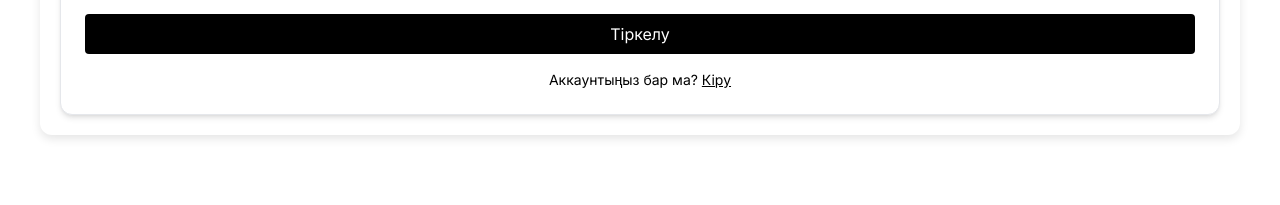
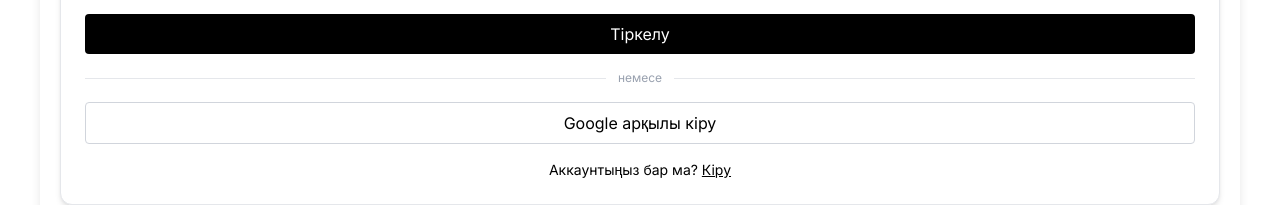
Before and after one commit to yessenbekov/daukey_app, a Next.js app: page /1/register in a window 1280 px wide. Shown: the part 377-582 px from the top of the page. Built offline with nearby package versions, Linux system fonts and the light colour scheme; no server answers.

Commit message:
Add Google sign-in via Supabase OAuth
Adds a "Continue with Google" option to login/register alongside
email/password, plus the OAuth callback route that exchanges the
code for a session. Reuses the Google provider already configured
on the shared Supabase project (used by kokpar-game/Shezhire).

```diff
--- a/src/app/[locale]/login/page.tsx
+++ b/src/app/[locale]/login/page.tsx
@@ -45,6 +45,15 @@
     router.refresh();
   };
 
+  const handleGoogleLogin = async () => {
+    await supabase.auth.signInWithOAuth({
+      provider: "google",
+      options: {
+        redirectTo: `${window.location.origin}/auth/callback?next=/${locale}/dashboard`,
+      },
+    });
+  };
+
   return (
     <div className="container max-w-md mx-auto py-24 px-4">
       <h1 className="text-2xl font-bold mb-6 text-center">
@@ -84,6 +93,20 @@
           {t("loginButton")}
         </button>
 
+        <div className="flex items-center gap-3 text-xs text-gray-400">
+          <div className="h-px flex-1 bg-gray-200" />
+          {t("orDivider")}
+          <div className="h-px flex-1 bg-gray-200" />
+        </div>
+
+        <button
+          type="button"
+          onClick={handleGoogleLogin}
+          className="w-full px-6 py-2 rounded border border-gray-300 hover:bg-gray-50"
+        >
+          {t("continueWithGoogle")}
+        </button>
+
         <p className="text-center text-sm">
           {t("noAccountYet")}{" "}
           <Link href={`/${locale}/register`} className="underline">
--- a/src/app/[locale]/register/page.tsx
+++ b/src/app/[locale]/register/page.tsx
@@ -63,6 +63,15 @@
 
     setSubmitted(true);
     setLoading(false);
+  };
+
+  const handleGoogleLogin = async () => {
+    await supabase.auth.signInWithOAuth({
+      provider: "google",
+      options: {
+        redirectTo: `${window.location.origin}/auth/callback?next=/${locale}/dashboard`,
+      },
+    });
   };
 
   if (submitted) {
@@ -139,6 +148,20 @@
           {t("registerButton")}
         </button>
 
+        <div className="flex items-center gap-3 text-xs text-gray-400">
+          <div className="h-px flex-1 bg-gray-200" />
+          {t("orDivider")}
+          <div className="h-px flex-1 bg-gray-200" />
+        </div>
+
+        <button
+          type="button"
+          onClick={handleGoogleLogin}
+          className="w-full px-6 py-2 rounded border border-gray-300 hover:bg-gray-50"
+        >
+          {t("continueWithGoogle")}
+        </button>
+
         <p className="text-center text-sm">
           {t("alreadyHaveAccount")}{" "}
           <Link href={`/${locale}/login`} className="underline">
--- /dev/null
+++ b/src/app/auth/callback/route.ts
@@ -0,0 +1,18 @@
+import { NextResponse, type NextRequest } from "next/server";
+import { createClient } from "@/lib/supabase/server";
+
+export async function GET(request: NextRequest) {
+  const { searchParams, origin } = new URL(request.url);
+  const code = searchParams.get("code");
+  const next = searchParams.get("next") ?? "/ru/dashboard";
+
+  if (code) {
+    const supabase = await createClient();
+    const { error } = await supabase.auth.exchangeCodeForSession(code);
+    if (!error) {
+      return NextResponse.redirect(`${origin}${next}`);
+    }
+  }
+
+  return NextResponse.redirect(`${origin}/ru/login`);
+}
--- a/src/i18n/locales/en.json
+++ b/src/i18n/locales/en.json
@@ -98,7 +98,9 @@
     "genericError": "Something went wrong, please try again",
     "passwordMismatch": "Passwords do not match",
     "alreadyHaveAccount": "Already have an account?",
-    "noAccountYet": "Don't have an account yet?"
+    "noAccountYet": "Don't have an account yet?",
+    "orDivider": "or",
+    "continueWithGoogle": "Continue with Google"
   },
   "dashboardPage": {
     "title": "Dashboard",
--- a/src/i18n/locales/kk.json
+++ b/src/i18n/locales/kk.json
@@ -98,7 +98,9 @@
     "genericError": "Бірдеңе дұрыс болмады, қайталап көріңіз",
     "passwordMismatch": "Құпия сөздер сәйкес келмейді",
     "alreadyHaveAccount": "Аккаунтыңыз бар ма?",
-    "noAccountYet": "Әлі аккаунтыңыз жоқ па?"
+    "noAccountYet": "Әлі аккаунтыңыз жоқ па?",
+    "orDivider": "немесе",
+    "continueWithGoogle": "Google арқылы кіру"
   },
   "dashboardPage": {
     "title": "Жеке кабинет",
--- a/src/i18n/locales/ru.json
+++ b/src/i18n/locales/ru.json
@@ -98,7 +98,9 @@
     "genericError": "Что-то пошло не так, попробуйте ещё раз",
     "passwordMismatch": "Пароли не совпадают",
     "alreadyHaveAccount": "Уже есть аккаунт?",
-    "noAccountYet": "Ещё нет аккаунта?"
+    "noAccountYet": "Ещё нет аккаунта?",
+    "orDivider": "или",
+    "continueWithGoogle": "Войти через Google"
   },
   "dashboardPage": {
     "title": "Личный кабинет",
--- a/src/middleware.ts
+++ b/src/middleware.ts
@@ -26,6 +26,13 @@
 }
 
 export default async function middleware(request: NextRequest) {
+  // OAuth-колбэк живёт вне [locale] по фиксированному пути (он зарегистрирован
+  // как redirect URI в Google Cloud Console) — не должен ни попадать под
+  // locale-редирект next-intl, ни под проверку авторизации.
+  if (request.nextUrl.pathname.startsWith("/auth/callback")) {
+    return NextResponse.next();
+  }
+
   // Обновляет/валидирует auth-сессию (обязательно для Server Components ниже
   // по цепочке). Роль/статус (admin vs owner, pending vs approved) здесь не
   // проверяем — это делает сама страница; middleware отсекает только
```
